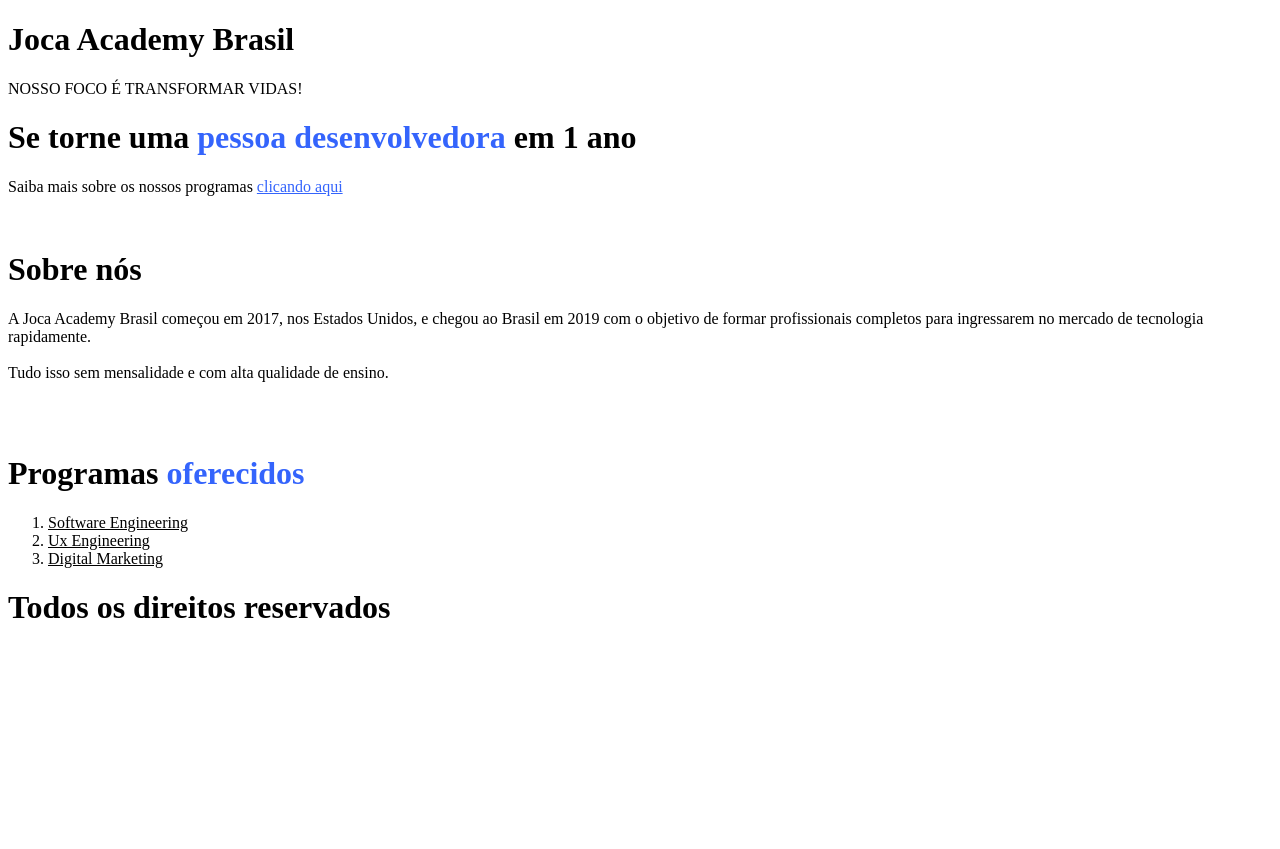
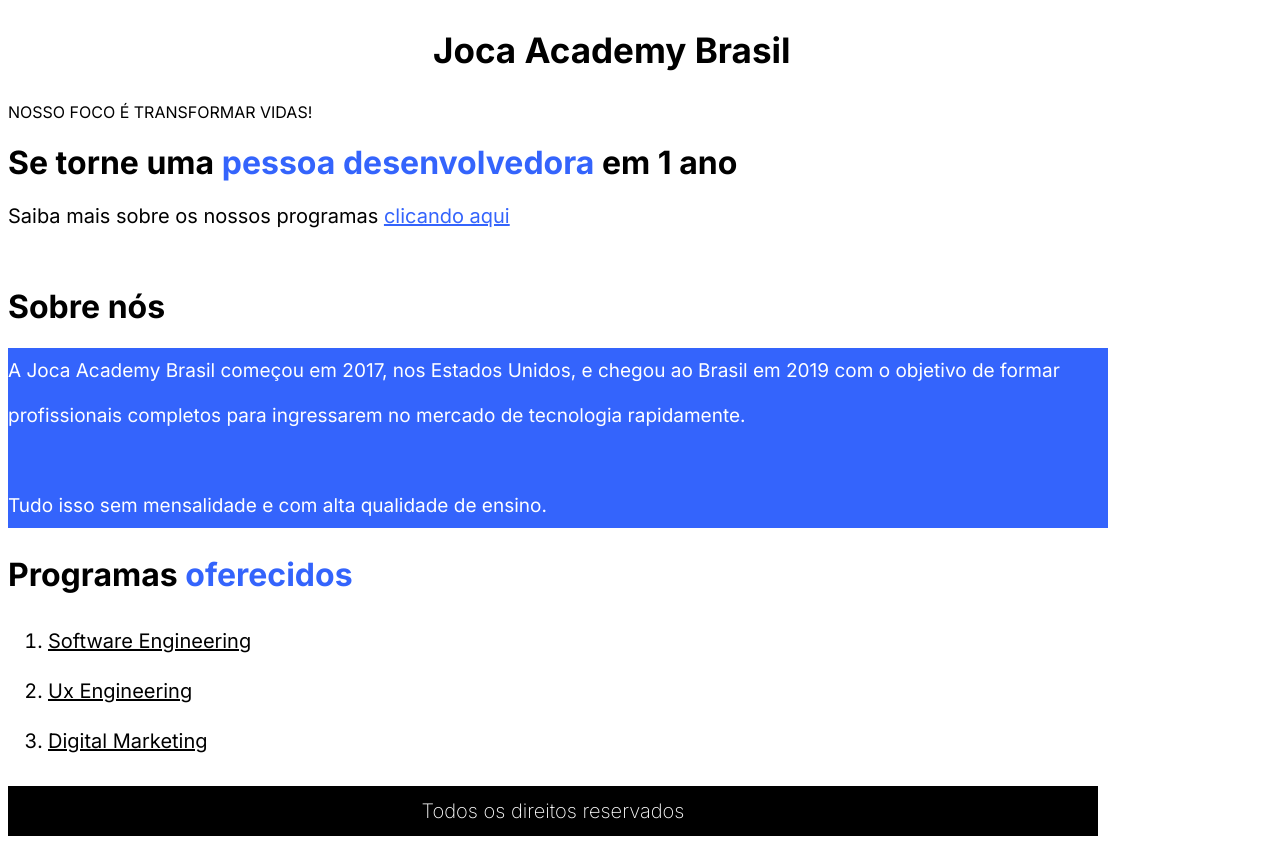
Before and after one commit to JoaoHenriqueDFC/Projeto2, a plain HTML site: page index.html in a window 1280 px wide. Before the commit the page ends 800 px from the top, so only its background shows below. Drawn offline with Linux system fonts and the light colour scheme.

Commit message:
Projeto2

```diff
--- a/index.html
+++ b/index.html
@@ -12,7 +12,7 @@
 <link rel="preconnect" href="https://fonts.googleapis.com">
 <link rel="preconnect" href="https://fonts.gstatic.com" crossorigin>
 <link href="https://fonts.googleapis.com/css2?family=Inter:wght@200&display=swap" rel="stylesheet">
-    <link rel="stylesheet" href="Projeto.css">
+    <link rel="stylesheet" href="style.css">
     <title>Projeto</title>
 </head>
 <body>
```
